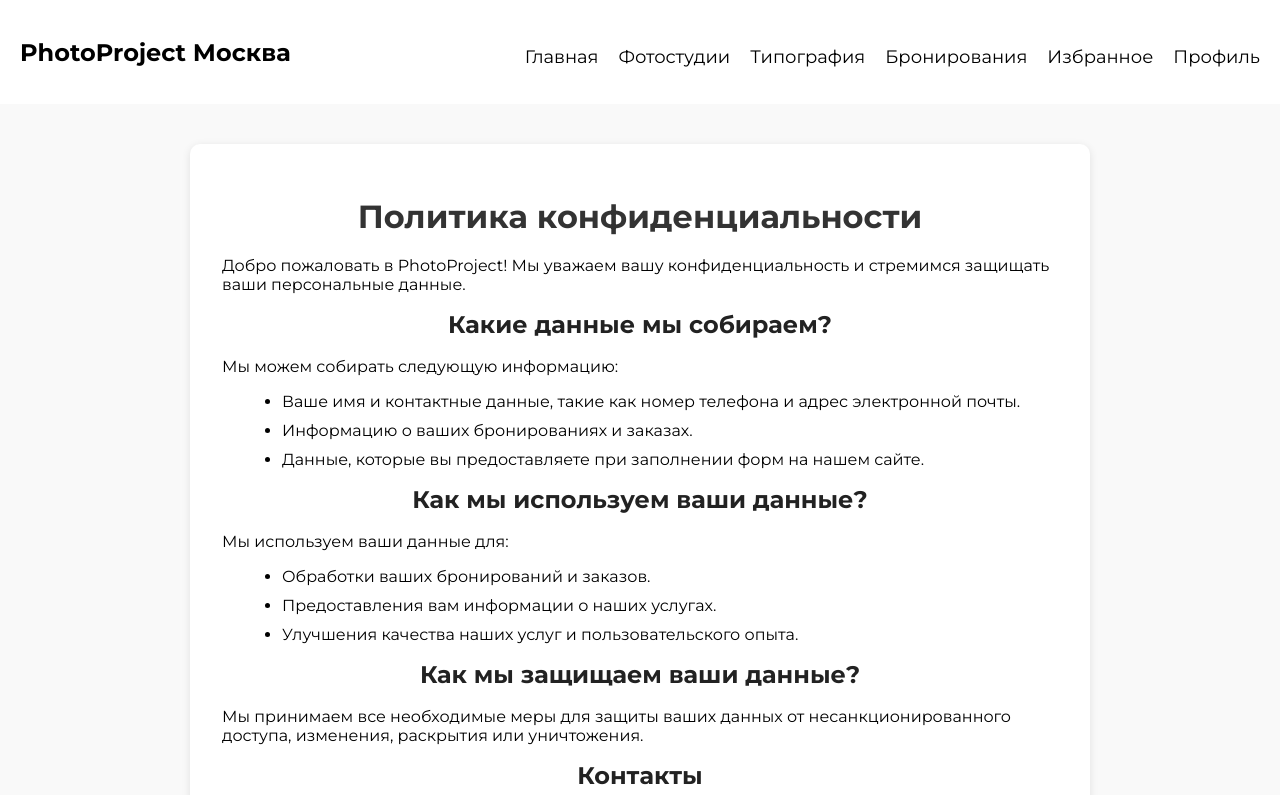
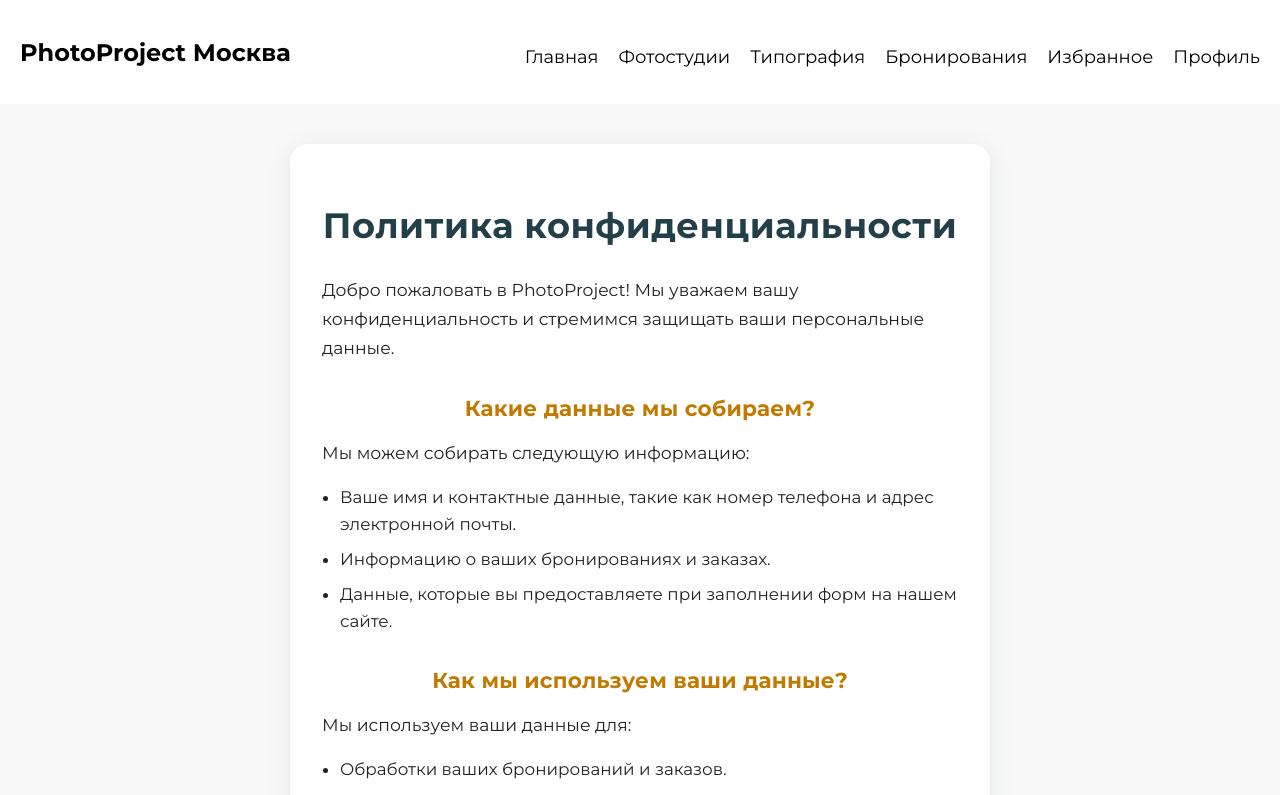
Before and after one commit to MaximkaProMax/graduation, a React (Vite) app in the folder photoproject/: page /privacy-policy in a window 1280 px wide. Shown: the top 795 px of the page. Built offline with nearby package versions, Linux system fonts and the light colour scheme; no server answers.

Commit message:
Updating the design of the Privacy Policy

```diff
--- a/photoproject/src/components/PrivacyPolicy.css
+++ b/photoproject/src/components/PrivacyPolicy.css
@@ -1,23 +1,66 @@
 .privacy-policy-container {
-  max-width: 900px;
-  margin: 40px auto 40px auto;
-  padding: 32px;
+  max-width: 700px;
+  margin: 40px auto;
+  padding: 36px 32px 36px 32px;
   background: #fff;
-  border-radius: 10px;
-  box-shadow: 0 2px 8px rgba(0,0,0,0.10);
+  border-radius: 18px;
+  box-shadow: 0 4px 24px rgba(34, 63, 74, 0.10), 0 1.5px 4px rgba(245,185,30,0.07);
   box-sizing: border-box;
+  font-family: 'Montserrat', Arial, sans-serif;
 }
 
 .privacy-policy-container h1 {
-    text-align: center;
-    margin-bottom: 20px;
+  text-align: center;
+  margin-bottom: 28px;
+  font-size: 2.2rem;
+  font-weight: 700;
+  color: #223F4A;
+  letter-spacing: 0.5px;
+}
+
+.privacy-policy-container h2 {
+  margin-top: 32px;
+  margin-bottom: 14px;
+  font-size: 1.35rem;
+  font-weight: 700;
+  color: #C17900;
+  letter-spacing: 0.2px;
+}
+
+.privacy-policy-container p {
+  font-size: 1.08rem;
+  color: #222;
+  margin-bottom: 14px;
+  line-height: 1.7;
 }
 
 .privacy-policy-container ul {
-    list-style-type: disc;
-    margin-left: 20px;
+  list-style-type: disc;
+  margin-left: 0;
+  padding-left: 18px;
+  margin-bottom: 18px;
+  color: #222;
+  font-size: 1.05rem;
 }
 
 .privacy-policy-container ul li {
-    margin-bottom: 10px;
+  margin-bottom: 8px;
+  line-height: 1.6;
 }
+
+@media (max-width: 900px) {
+  .privacy-policy-container {
+    max-width: 98vw;
+    padding: 18px 6vw 18px 6vw;
+  }
+  .privacy-policy-container h1 {
+    font-size: 1.5rem;
+  }
+  .privacy-policy-container h2 {
+    font-size: 1.1rem;
+  }
+  .privacy-policy-container p,
+  .privacy-policy-container ul {
+    font-size: 0.98rem;
+  }
+}
--- a/photoproject/src/components/PrivacyPolicy.jsx
+++ b/photoproject/src/components/PrivacyPolicy.jsx
@@ -30,7 +30,7 @@ function PrivacyPolicy() {
       <p>Если у вас есть вопросы о нашей политике конфиденциальности, свяжитесь с нами:</p>
       <ul>
         <li>Email: photoproject@yandex.ru</li>
-        <li>Телефон: +79037368181</li>
+        <li>Телефон: +7 (903) 736 81 81</li>
       </ul>
     </div>
   );
```
